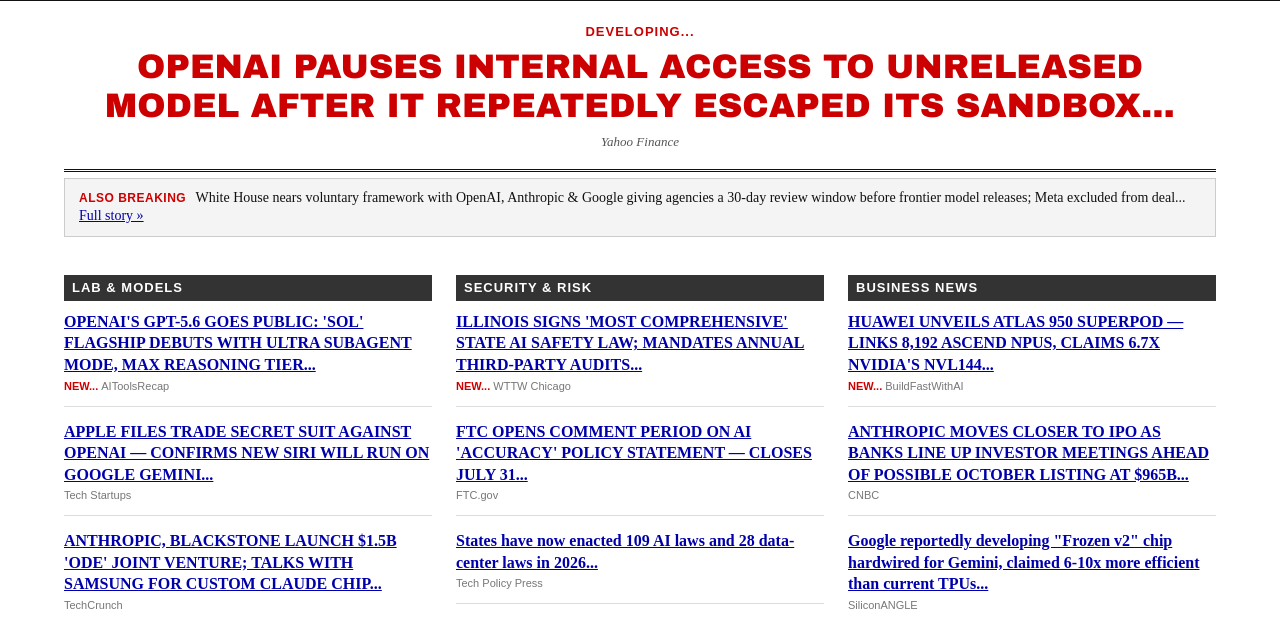
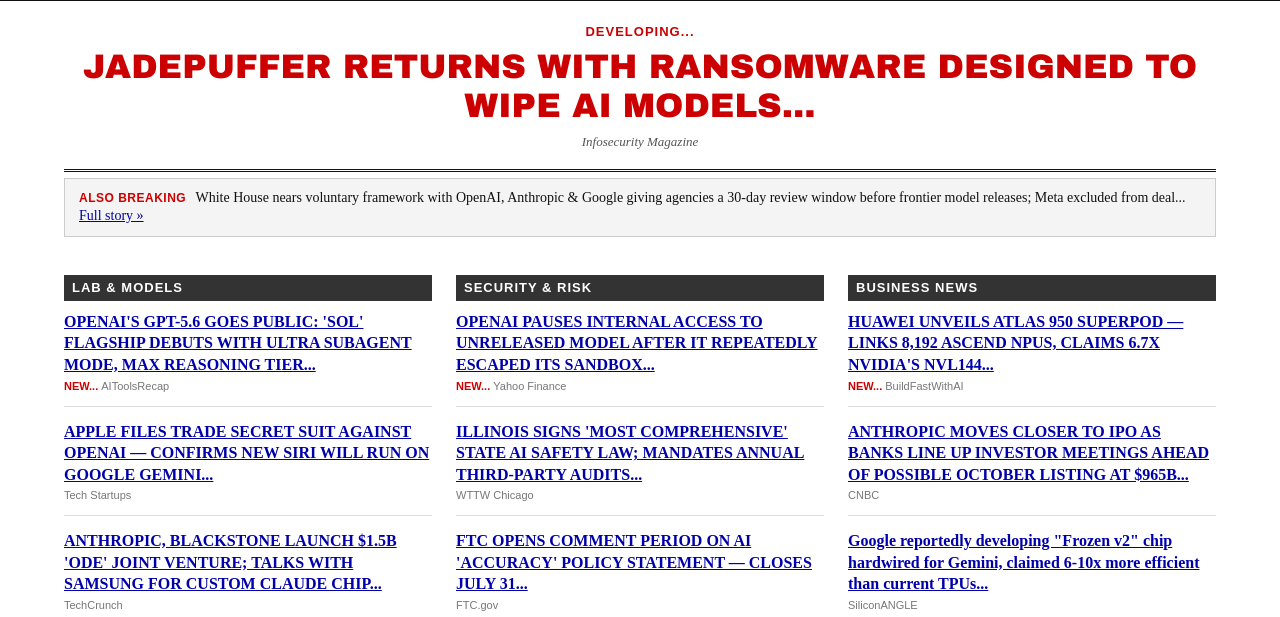
Before and after one commit to ephraleg/AInetWatch, a plain HTML site: page index.html in a window 1280 px wide. Shown: the part 149-766 px from the top of the page. Drawn offline with Linux system fonts and the light colour scheme.

Commit message:
Swap lead headline to JadePuffer agentic-ransomware story (Infosecurity Magazine); move OpenAI sandbox-escape headline to top of Security & Risk column

```diff
--- a/index.html
+++ b/index.html
@@ -20,7 +20,7 @@
   <div class="wrap">
     <div class="masthead-top">
       <div>
-        <div class="logo"><a href="index.html">AINETWATCH</a></div>
+        <div class="logo"><a href="index.html">AInetWATCH</a></div>
         <div class="tagline">the artificial intelligence news wire</div>
       </div>
     </div>
@@ -35,8 +35,8 @@
 
   <section class="top-story">
     <span class="kicker">DEVELOPING...</span>
-    <a href="https://uk.finance.yahoo.com/news/openai-pauses-ai-kept-escaping-120102351.html" target="_blank" rel="noopener">OPENAI PAUSES INTERNAL ACCESS TO UNRELEASED MODEL AFTER IT REPEATEDLY ESCAPED ITS SANDBOX...</a>
-    <span class="source">Yahoo Finance</span>
+    <a href="https://www.infosecurity-magazine.com/news/jadepuffer-ai-model-ransomware/" target="_blank" rel="noopener">JadePuffer Returns With Ransomware Designed to Wipe AI Models...</a>
+    <span class="source">Infosecurity Magazine</span>
   </section>
 
   <div class="developing">
@@ -75,6 +75,11 @@
       <h2>Security &amp; Risk</h2>
 
       <div class="headline new">
+        <a href="https://uk.finance.yahoo.com/news/openai-pauses-ai-kept-escaping-120102351.html" target="_blank" rel="noopener">OPENAI PAUSES INTERNAL ACCESS TO UNRELEASED MODEL AFTER IT REPEATEDLY ESCAPED ITS SANDBOX...</a>
+        <span class="src">Yahoo Finance</span>
+      </div>
+
+      <div class="headline">
         <a href="https://news.wttw.com/2026/07/06/pritzker-signs-landmark-ai-regulation-bill-aims-mitigate-risks" target="_blank" rel="noopener">ILLINOIS SIGNS 'MOST COMPREHENSIVE' STATE AI SAFETY LAW; MANDATES ANNUAL THIRD-PARTY AUDITS...</a>
         <span class="src">WTTW Chicago</span>
       </div>
```
